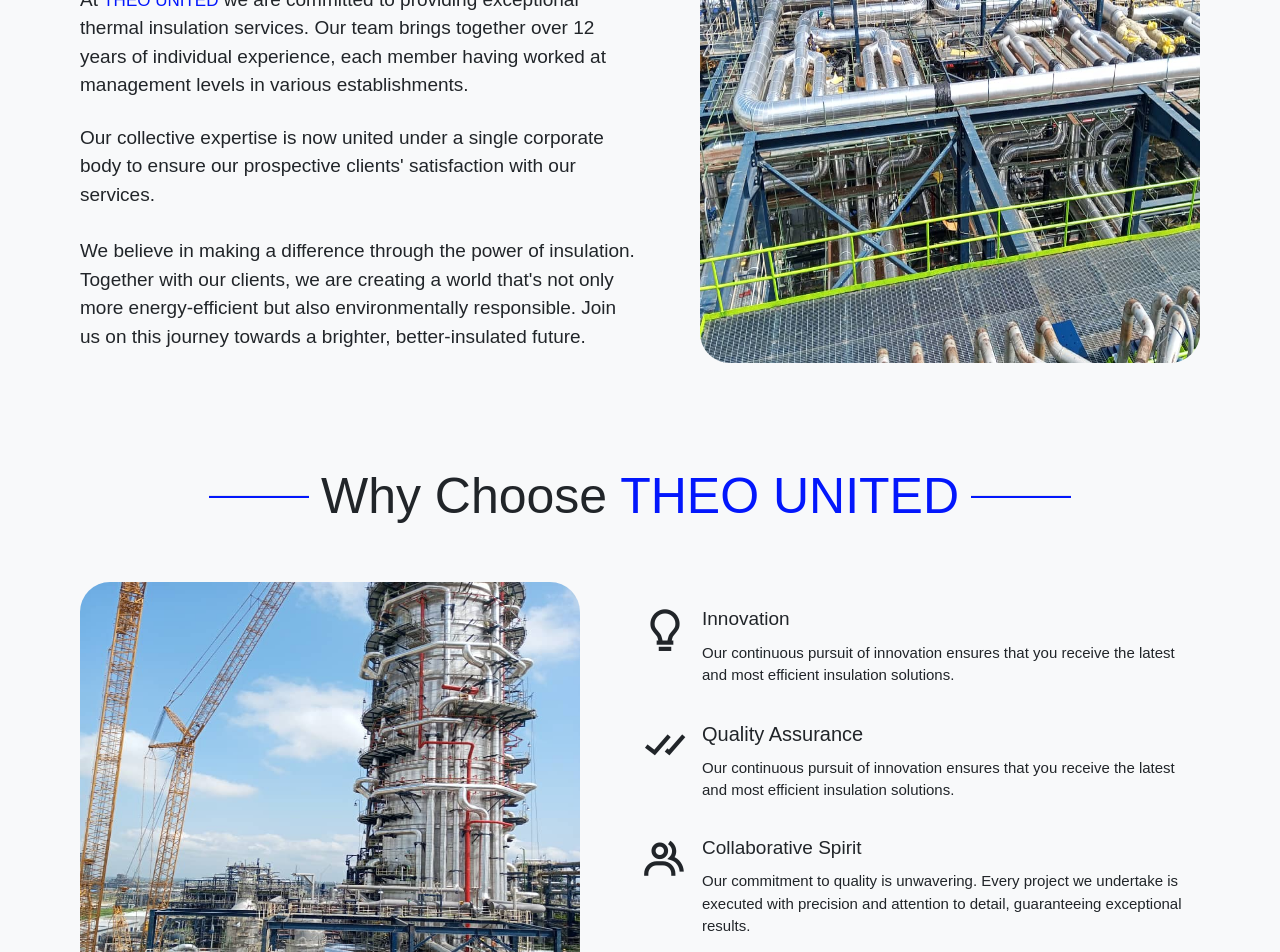
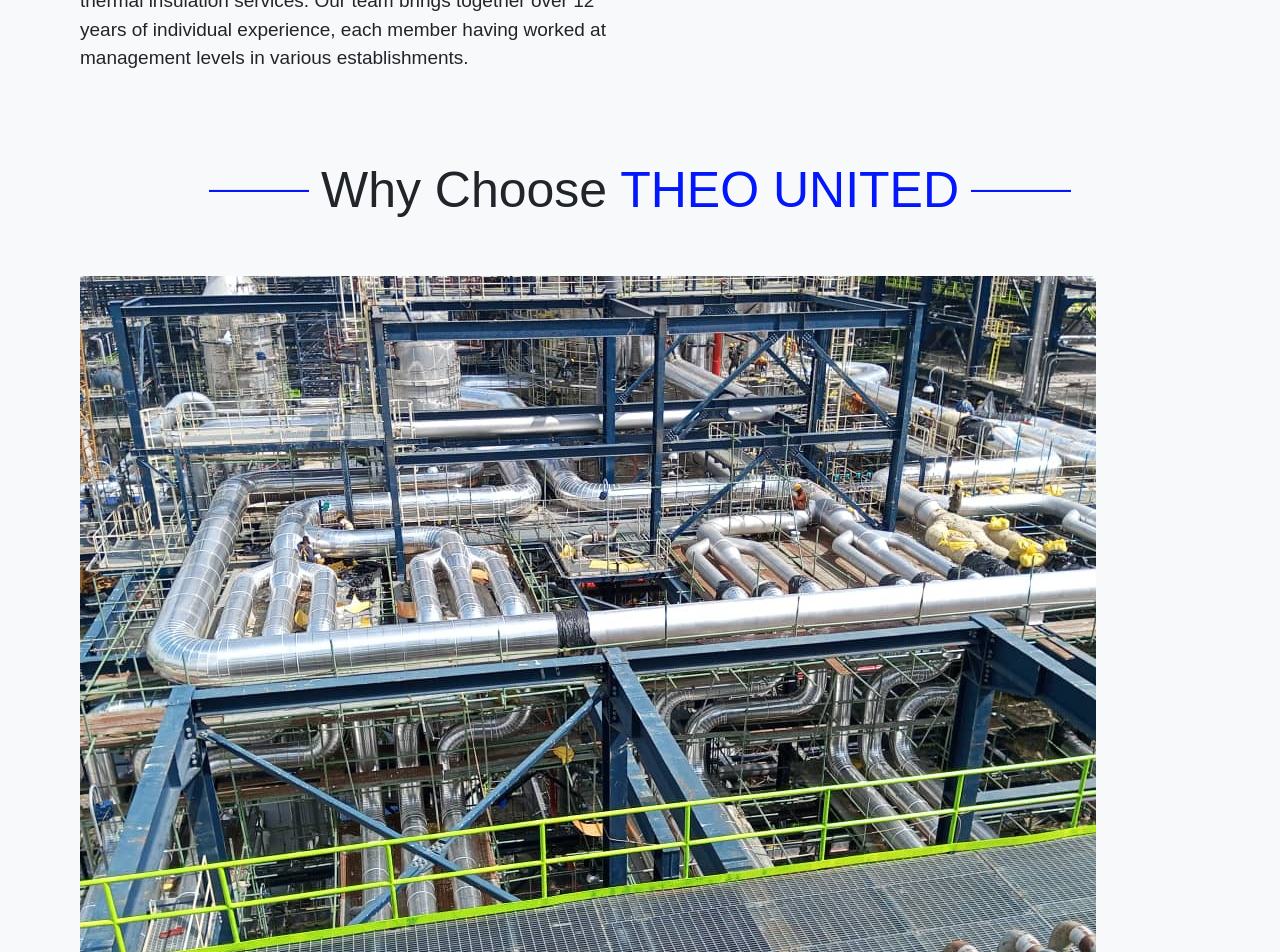
Before and after one commit to Goldexcool/Theo-Portfolio, a Next.js app: page / in a window 1280 px wide. Shown: the part 1280-2232 px from the top of the page. Built offline with nearby package versions, Linux system fonts and the light colour scheme.

Commit message:
third commit

```diff
--- a/src/components/About.tsx
+++ b/src/components/About.tsx
@@ -1,4 +1,3 @@
-"use client"
 import React from 'react';
 import Image from 'next/image';
 import about from '../../public/WhatsApp Image 2023-10-31 at 23.46.34 (1).jpeg'
@@ -9,9 +8,9 @@
 import bulb from '../../public/bx-bulb.svg'
 import about3 from '../../public/WhatsApp Image 2023-10-31 at 23.46.34.jpeg'
 import { useState, useEffect } from 'react';
+
 const About = () => {
   const [showScrollToTop, setShowScrollToTop] = useState(false);
-
 
   useEffect(() => {
     const handleScroll = () => {
@@ -25,7 +24,6 @@
     };
   }, []);
 
-
   const scrollToTop = () => {
     window.scrollTo({
       top: 0,
@@ -38,32 +36,21 @@
       <section className='flex items-center justify-center px-5 md:px-20  mt-[5rem]'>
         <div>
           <div className='flex justify-center items-center flex-col gap-3 mb-4 sm:mb-[3rem] '>
-          <div className='flex justify-center items-center gap-3 mb-[1rem] text-center'>
-            <hr className='w-[100px] h-[3px] bg-main-blue '/>
-            <h2 className='md:text-[50px] text-[30px] text-main-black'>About <span className='text-main-blue'> Us</span></h2>
-            <hr className='w-[100px] h-[3px] bg-main-blue ' />
-          </div>
+            <div className='flex justify-center items-center gap-3 mb-[1rem] text-center'>
+              <hr className='w-[100px] h-[3px] bg-main-blue '/>
+              <h2 className='md:text-[50px] text-[30px] text-main-black'>About <span className='text-main-blue'> Us</span></h2>
+              <hr className='w-[100px] h-[3px] bg-main-blue ' />
+            </div>
             <h3 className='text-[15px] text-center sm:mb-5 md:text-[20px] text-main-black'>Our Team: The Architects of Insulation Innovation</h3>
           </div>
           <article className=' gap-4 lg:gap-[0rem]  lg:flex-row flex-wrap justify-center items-center  lg:justify-between w-full  flex-col flex text-main-black'>
             <div className='flex items-center flex-col lg:w-1/2 w-full gap-3 '>
               <h1 className='md:text-[24px] font-[500] mb-3 text-[17px] lg:text-start text-center'>Crafting Excellence in Thermal Insulation: Our Story, Your Solution</h1>
               <h2 className='md:text-[19px] text-[15px] lg:text-left text-center'> At <span className='text-main-blue text-[17px] '>THEO UNITED</span> we are committed to providing exceptional thermal insulation services. Our team brings together over 12 years of individual experience, each member having worked at management levels in various establishments. </h2>
-              <h3 className='mt-3 mb-4 md:text-[19px] text-[15px] lg:text-left text-center'>Our collective expertise is now united under a single corporate body to ensure our prospective clients&apos; satisfaction with our services.</h3>
-              <h4 className='md:text-[19px] text-[15px] lg:text-left text-center'>
-                We believe in making a difference through the power of insulation. Together with our clients, we are creating a world that&apos;s not only more energy-efficient but also environmentally responsible. Join us on this journey towards a brighter, better-insulated future.
-              </h4>
             </div>
-
-            <div className='lg:block lg:w-fit w-full flex justify-center items-center'>
-              <Image className="w-full" src={about} alt="" width={500} height={200} className='h-[500px] rounded-[30px] mb-4 w-[500px]' />
-            </div>
-
-
           </article>
         </div>
       </section>
-
 
       <section className='flex items-center justify-center md:px-20 mt-[5rem] px-5'>
         <div className=''>
@@ -73,11 +60,9 @@
             <hr className='w-[100px] h-[3px] bg-main-blue ' />
           </div>
 
-
           <article className=' flex flex-wrap items-center justify-center lg:justify-between lg:w-full lg:flex-row flex-col-reverse gap-4 md:gap-[0px] text-main-black'>
-
             <div className='lg:block flex justify-center mt-4 lg:mt-0 items-center'>
-              <Image src={about3} className="" alt="" width={500} height={200} className='h-[500px] rounded-[30px] mb-4 w-[500px]' />
+              <Image src={about} alt="about" />
             </div>
             <div className='flex flex-col lg:w-1/2 gap-8'>
               <div className='flex gap-3'>
@@ -92,25 +77,23 @@
                 <i className='bx bx-check-double text-main-black md:text-[50px] text-[30px]'></i>
                 <div className='flex flex-col gap-2'>
                   <span className='text-[20px]'>Quality Assurance</span>
-                  <h1 className='text-[15px]'> Our continuous pursuit of innovation ensures that you receive the latest and most efficient insulation solutions.</h1>
+                  <h1 className='text-[15px]'> Our commitment to quality is unwavering. Every project we undertake is executed with precision and attention to detail, guaranteeing exceptional results.</h1>
                 </div>
               </div>
-
 
               <div className='flex gap-3 '>
                 <i className='bx bx-group text-main-black md:text-[50px] text-[30px]'></i>
                 <div className='flex flex-col gap-2'>
                   <span className='text-[19px]'>Collaborative Spirit</span>
-                  <h1 className='text-[15px]'> Our commitment to quality is unwavering. Every project we undertake is executed with precision and attention to detail, guaranteeing exceptional results.</h1>
+                  <h1 className='text-[15px]'> Our collaborative spirit ensures that we work closely with you to understand your needs and deliver customized solutions that meet your unique requirements.</h1>
                 </div>
               </div>
-
 
               <div className='flex gap-3  '>
                 <i className='bx bx-rocket text-main-black md:text-[50px] text-[30px]'></i>
                 <div className='flex flex-col gap-2'>
                   <span className='text-[19px]'>Experience</span>
-                  <h1 className='text-[15px]'>  With over 12 years of experience, our team has honed their skills to perfection. We bring an extensive background in thermal insulation and an understanding of the industry that sets us apart.</h1>
+                  <h1 className='text-[15px]'> With over 12 years of experience, our team has honed their skills to perfection. We bring an extensive background in thermal insulation and an understanding of the industry that sets us apart.</h1>
                 </div>
               </div>
             </div>
@@ -118,18 +101,22 @@
         </div>
       </section>
 
-
-     ``
-
-
       {showScrollToTop && (
         <div
           className="fixed bottom-8 right-8 bg-main-blue p-3 rounded-[10px] cursor-pointer"
           onClick={scrollToTop}
         >
           <i className="bx bxs-up-arrow-alt text-white text-3xl"></i>
-        </div>)}
-
+        </div>
+      )}
+      {showScrollToTop && (
+        <div
+          className="fixed bottom-8 right-8 bg-main-blue p-3 rounded-[10px] cursor-pointer"
+          onClick={scrollToTop}
+        >
+          <i className="bx bxs-up-arrow-alt text-white text-3xl"></i>
+        </div>
+      )}
 
     </main>
   );
--- a/src/components/Hero.tsx
+++ b/src/components/Hero.tsx
@@ -5,8 +5,9 @@
 import logo from '../../public/Theo_thermal_logo-removebg-preview.png'
 
 const Hero = () => {
+
   const [isOpen, setIsOpen] = useState(false);
-  const themeButton = useRef();
+  const themeButton = useRef(null);
 
   const headerRef = useRef(null);
   const [scrolled, setScrolled] = useState(false);
@@ -29,6 +30,7 @@
       window.removeEventListener('scroll', handleScroll);
     };
   }, []);
+
 
 
   const isLocalStorageAvailable =
@@ -77,15 +79,19 @@
       document.body.classList[selectedTheme === "dark" ? "add" : "remove"](
         darkTheme
       );
-      themeButton.current.classList[
-        selectedIcon === "bx bx-moon" ? "add" : "remove"
-      ](iconTheme);
+      if (themeButton?.current) {
+        // Store the selected theme and icon in local storage
+        localStorage.setItem("selected-theme", getCurrentTheme());
+        localStorage.setItem("selected-icon", getCurrentIcon());
+      }
+
 
       // Store the selected theme and icon in local storage
       localStorage.setItem("selected-theme", getCurrentTheme());
       localStorage.setItem("selected-icon", getCurrentIcon());
     }
   }, [selectedTheme, selectedIcon, darkTheme, iconTheme]);
+
 
 
   const toggleMenu = () => {
@@ -95,6 +101,9 @@
   const handleItemClick = () => {
     setIsOpen(false);
   };
+
+
+
   return (
     <main className='relative bg-hero-pattern px-4'>
       <header
```
